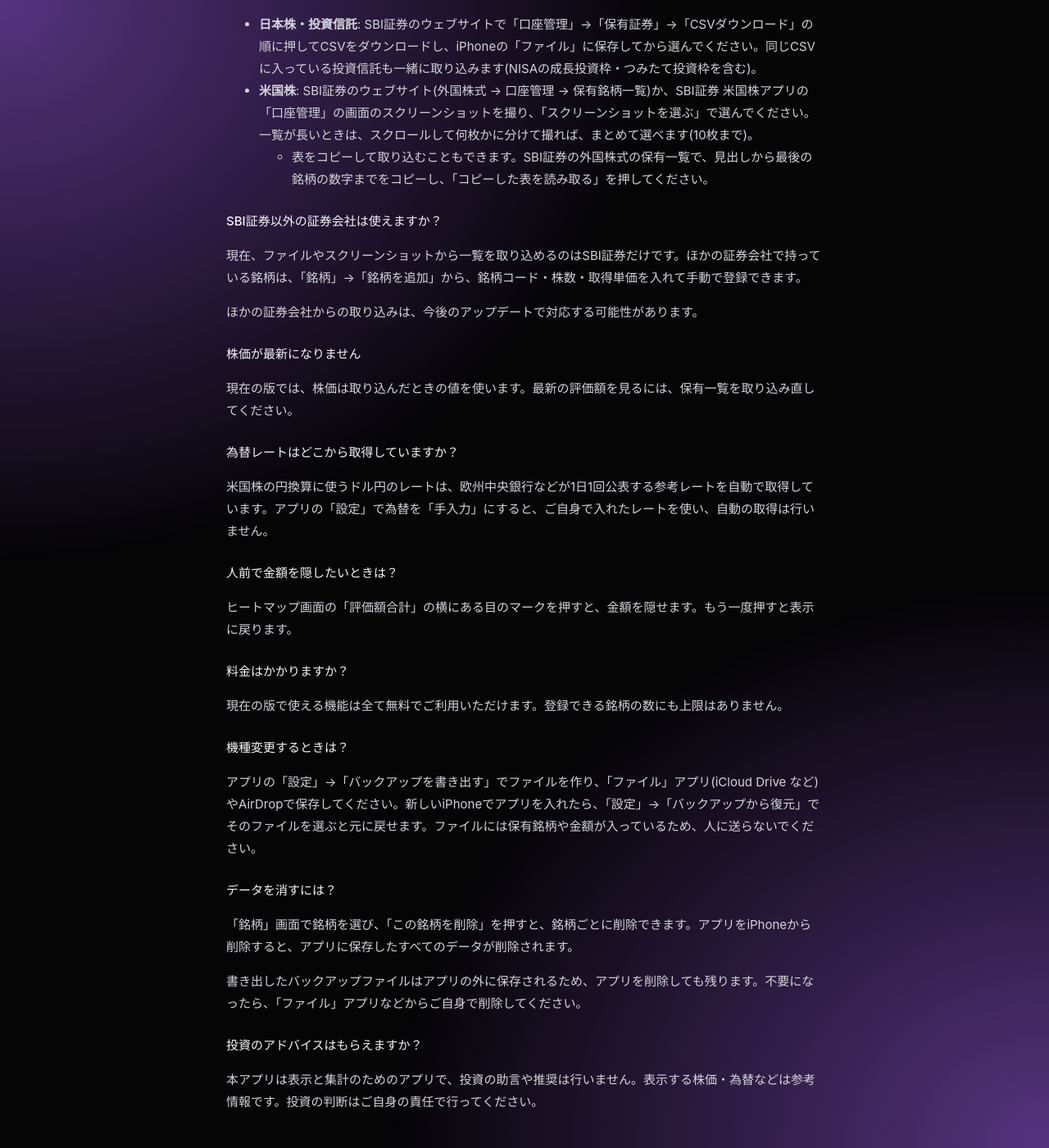
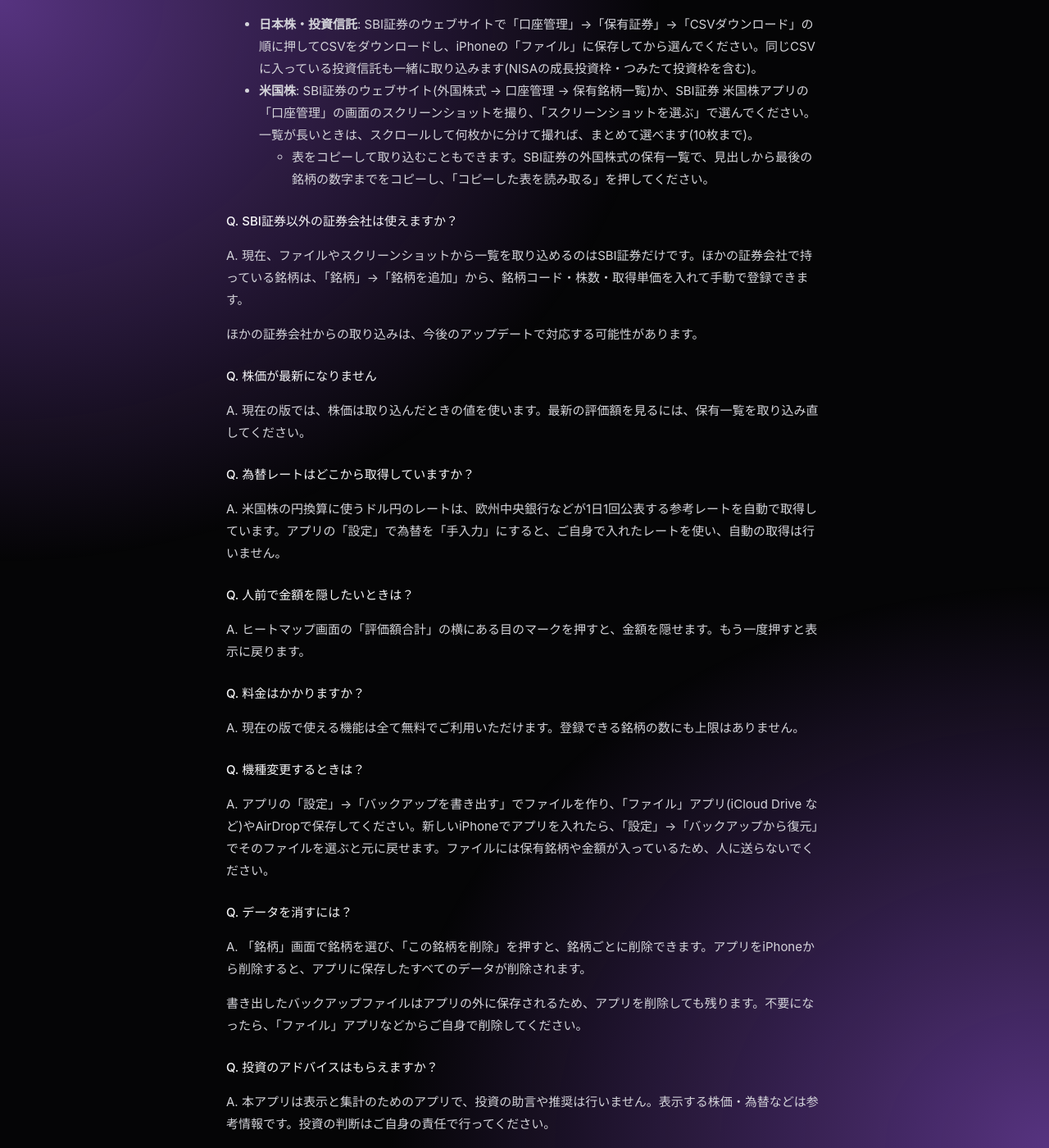
Before and after one commit to kasane-app/kasane-app.github.io, a Jekyll site: the page built from support.md, in a window 1280 px wide and 1400 px high, scrolled down 728 px. Shown: the whole window at 82% size. Built offline with Jekyll 4.4.1, drawn with Linux system fonts in a browser that asks for light colours; some of the changed text lies outside the part shown.

Commit message:
サポート: よくある質問の質問に「Q.」、回答に「A.」を付けて見分けやすくする
Co-Authored-By: Claude Opus 5.5 <noreply@anthropic.com>

```diff
--- a/support.md
+++ b/support.md
@@ -16,50 +16,50 @@ Kasaneについてのご質問・不具合のご報告は、次の連絡先ま
 
 ## よくある質問
 
-### 保有銘柄のデータはどこに保存されますか？
+### Q. 保有銘柄のデータはどこに保存されますか？
 
-お使いのiPhoneの中だけに保存されます。開発者のサーバーや第三者には送信しません。詳しくは[プライバシーポリシー]({{ '/privacy/' | relative_url }})をご覧ください。
+A. お使いのiPhoneの中だけに保存されます。開発者のサーバーや第三者には送信しません。詳しくは[プライバシーポリシー]({{ '/privacy/' | relative_url }})をご覧ください。
 
-### SBI証券の保有一覧はどうやって取り込みますか？
+### Q. SBI証券の保有一覧はどうやって取り込みますか？
 
-アプリの「銘柄」→「SBI証券から取り込む」から行えます。
+A. アプリの「銘柄」→「SBI証券から取り込む」から行えます。
 
 - **日本株・投資信託**: SBI証券のウェブサイトで「口座管理」→「保有証券」→「CSVダウンロード」の順に押してCSVをダウンロードし、iPhoneの「ファイル」に保存してから選んでください。同じCSVに入っている投資信託も一緒に取り込みます(NISAの成長投資枠・つみたて投資枠を含む)。
 - **米国株**: SBI証券のウェブサイト(外国株式 → 口座管理 → 保有銘柄一覧)か、SBI証券 米国株アプリの「口座管理」の画面のスクリーンショットを撮り、「スクリーンショットを選ぶ」で選んでください。一覧が長いときは、スクロールして何枚かに分けて撮れば、まとめて選べます(10枚まで)。
   - 表をコピーして取り込むこともできます。SBI証券の外国株式の保有一覧で、見出しから最後の銘柄の数字までをコピーし、「コピーした表を読み取る」を押してください。
 
-### SBI証券以外の証券会社は使えますか？
+### Q. SBI証券以外の証券会社は使えますか？
 
-現在、ファイルやスクリーンショットから一覧を取り込めるのはSBI証券だけです。ほかの証券会社で持っている銘柄は、「銘柄」→「銘柄を追加」から、銘柄コード・株数・取得単価を入れて手動で登録できます。
+A. 現在、ファイルやスクリーンショットから一覧を取り込めるのはSBI証券だけです。ほかの証券会社で持っている銘柄は、「銘柄」→「銘柄を追加」から、銘柄コード・株数・取得単価を入れて手動で登録できます。
 
 ほかの証券会社からの取り込みは、今後のアップデートで対応する可能性があります。
 
-### 株価が最新になりません
+### Q. 株価が最新になりません
 
-現在の版では、株価は取り込んだときの値を使います。最新の評価額を見るには、保有一覧を取り込み直してください。
+A. 現在の版では、株価は取り込んだときの値を使います。最新の評価額を見るには、保有一覧を取り込み直してください。
 
-### 為替レートはどこから取得していますか？
+### Q. 為替レートはどこから取得していますか？
 
-米国株の円換算に使うドル円のレートは、欧州中央銀行などが1日1回公表する参考レートを自動で取得しています。アプリの「設定」で為替を「手入力」にすると、ご自身で入れたレートを使い、自動の取得は行いません。
+A. 米国株の円換算に使うドル円のレートは、欧州中央銀行などが1日1回公表する参考レートを自動で取得しています。アプリの「設定」で為替を「手入力」にすると、ご自身で入れたレートを使い、自動の取得は行いません。
 
-### 人前で金額を隠したいときは？
+### Q. 人前で金額を隠したいときは？
 
-ヒートマップ画面の「評価額合計」の横にある目のマークを押すと、金額を隠せます。もう一度押すと表示に戻ります。
+A. ヒートマップ画面の「評価額合計」の横にある目のマークを押すと、金額を隠せます。もう一度押すと表示に戻ります。
 
-### 料金はかかりますか？
+### Q. 料金はかかりますか？
 
-現在の版で使える機能は全て無料でご利用いただけます。登録できる銘柄の数にも上限はありません。
+A. 現在の版で使える機能は全て無料でご利用いただけます。登録できる銘柄の数にも上限はありません。
 
-### 機種変更するときは？
+### Q. 機種変更するときは？
 
-アプリの「設定」→「バックアップを書き出す」でファイルを作り、「ファイル」アプリ(iCloud Drive など)やAirDropで保存してください。新しいiPhoneでアプリを入れたら、「設定」→「バックアップから復元」でそのファイルを選ぶと元に戻せます。ファイルには保有銘柄や金額が入っているため、人に送らないでください。
+A. アプリの「設定」→「バックアップを書き出す」でファイルを作り、「ファイル」アプリ(iCloud Drive など)やAirDropで保存してください。新しいiPhoneでアプリを入れたら、「設定」→「バックアップから復元」でそのファイルを選ぶと元に戻せます。ファイルには保有銘柄や金額が入っているため、人に送らないでください。
 
-### データを消すには？
+### Q. データを消すには？
 
-「銘柄」画面で銘柄を選び、「この銘柄を削除」を押すと、銘柄ごとに削除できます。アプリをiPhoneから削除すると、アプリに保存したすべてのデータが削除されます。
+A. 「銘柄」画面で銘柄を選び、「この銘柄を削除」を押すと、銘柄ごとに削除できます。アプリをiPhoneから削除すると、アプリに保存したすべてのデータが削除されます。
 
 書き出したバックアップファイルはアプリの外に保存されるため、アプリを削除しても残ります。不要になったら、「ファイル」アプリなどからご自身で削除してください。
 
-### 投資のアドバイスはもらえますか？
+### Q. 投資のアドバイスはもらえますか？
 
-本アプリは表示と集計のためのアプリで、投資の助言や推奨は行いません。表示する株価・為替などは参考情報です。投資の判断はご自身の責任で行ってください。
+A. 本アプリは表示と集計のためのアプリで、投資の助言や推奨は行いません。表示する株価・為替などは参考情報です。投資の判断はご自身の責任で行ってください。
```
